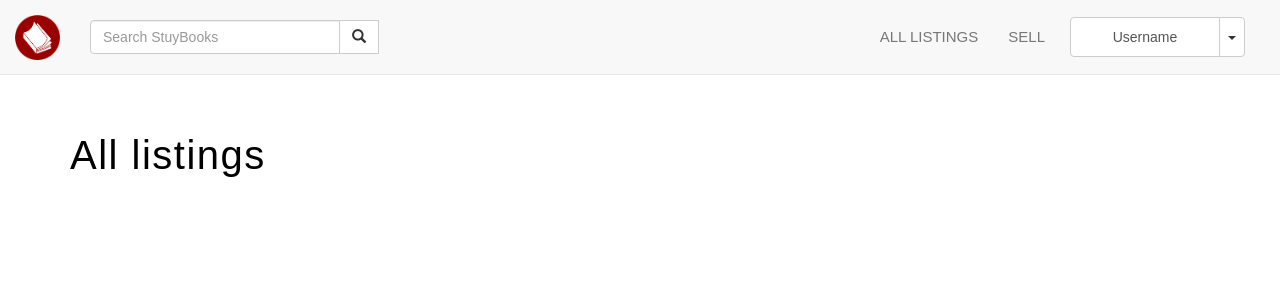
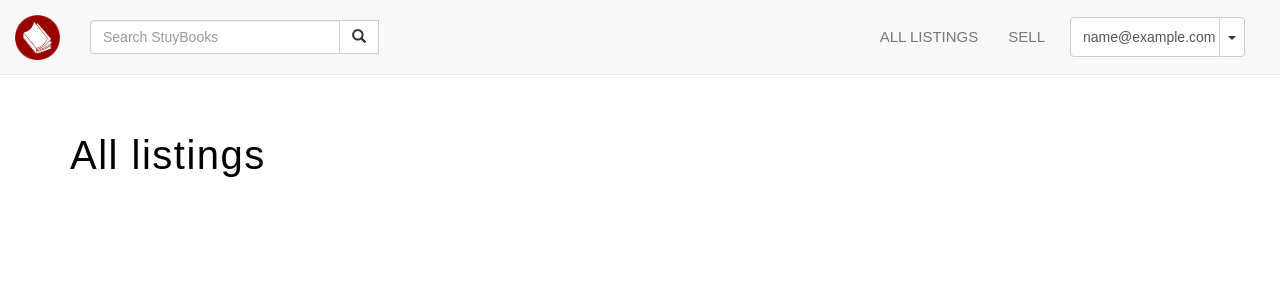
Before and after one commit to CodeSammich/stuy-books, a Flask app: page /buypage in a window 1280 px wide. Shown: the top 300 px of the page. Run offline with Flask 2, Linux system fonts and the light colour scheme; the visitor is signed in with stand-in values (Sample User, id 1); data that the repository does not hold is empty; parts of the project's set-up code (start-up, migrations or seed data) failed here and were passed over; some libraries are stand-ins or nearby versions.

Commit message:
username changed to actual uname

```diff
--- a/templates/base.html
+++ b/templates/base.html
@@ -46,7 +46,7 @@
               <li class="in"><a href="/buypage">ALL LISTINGS</a></li>
               <li class="in" style="padding-right:10px;"><a href="/sell">SELL</a></li>
               <li class="btn-group" style="padding-top:5px;">
-		<button type="button" class="btn btn-default" style="width:150px;height:40px;"><a href="/userpage" style="color:#555;text-decoration:none;">Username</a></button>
+		<button type="button" class="btn btn-default" style="width:150px;height:40px;"><a href="/userpage" style="color:#555;text-decoration:none;">{{session['email']}}</a></button>
 		<button type="button" class="btn btn-default dropdown-toggle" style="height:40px;"data-toggle="dropdown" aria-haspopup="true" aria-expanded="false">
 		  <span class="caret"></span>
 		  <span class="sr-only">Toggle Dropdown</span>
```
